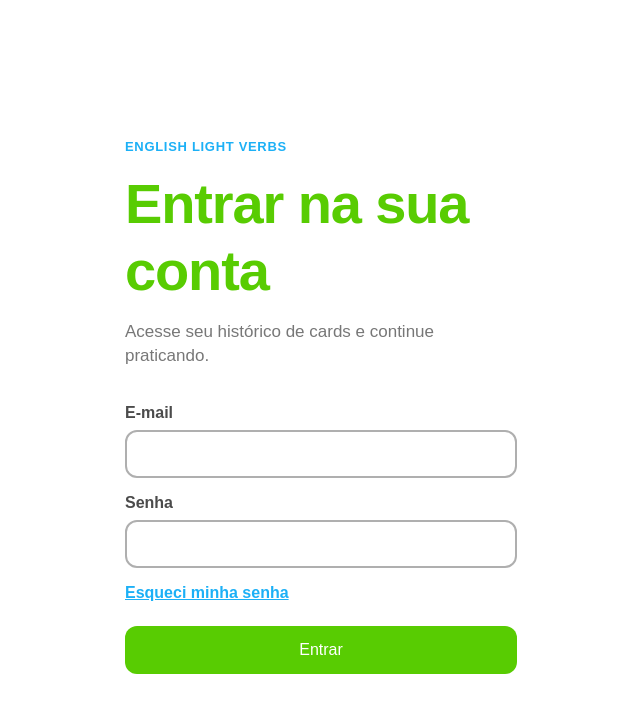
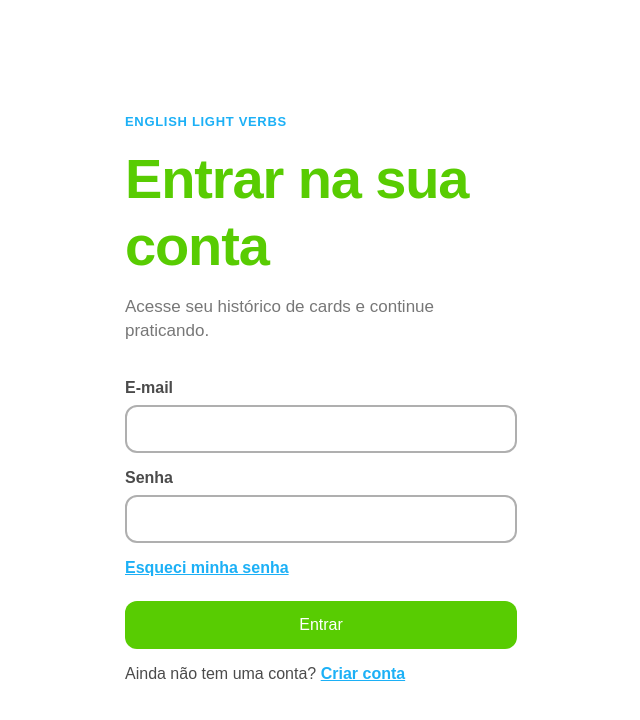
Before and after one commit to IgorGuariroba/anki-card-generator, a Next.js app: page /login in a window 1280 px wide. Shown: the top 720 px of the page, without its empty margins (319-959 px from the left). Built offline with nearby package versions, Linux system fonts and the light colour scheme.

Commit message:
feat: adicionar link para criar conta no login

```diff
--- a/src/app/login/page.tsx
+++ b/src/app/login/page.tsx
@@ -63,6 +63,7 @@ export default function LoginPage() {
             {submitting ? 'Entrando…' : 'Entrar'}
           </button>
         </form>
+        <p className="auth-switch">Ainda não tem uma conta? <a href="/cadastro">Criar conta</a></p>
       </section>
     </main>
   );
```
Also changed, not shown: 1 other file (tests, documents, lock files or other folders).
